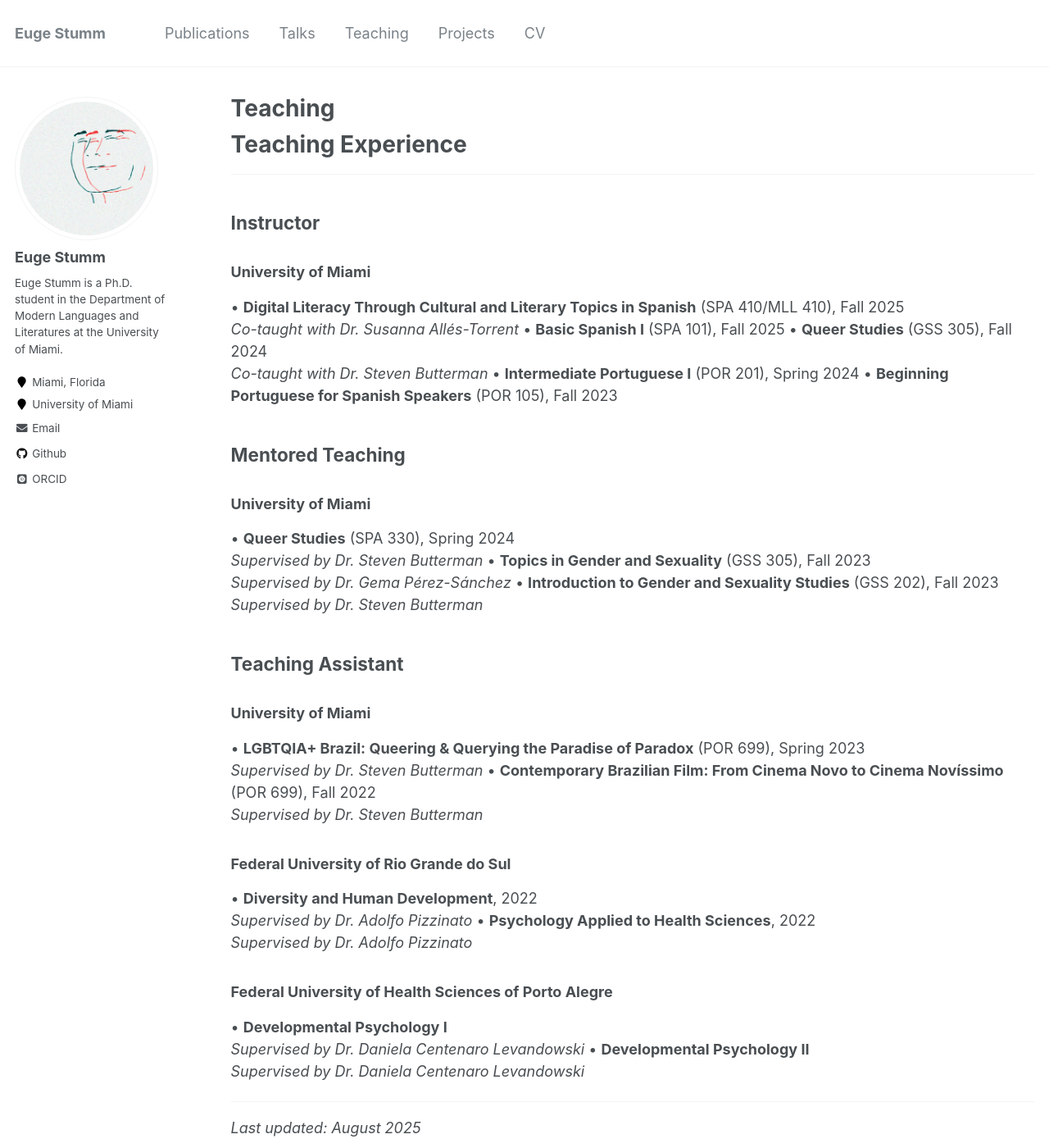
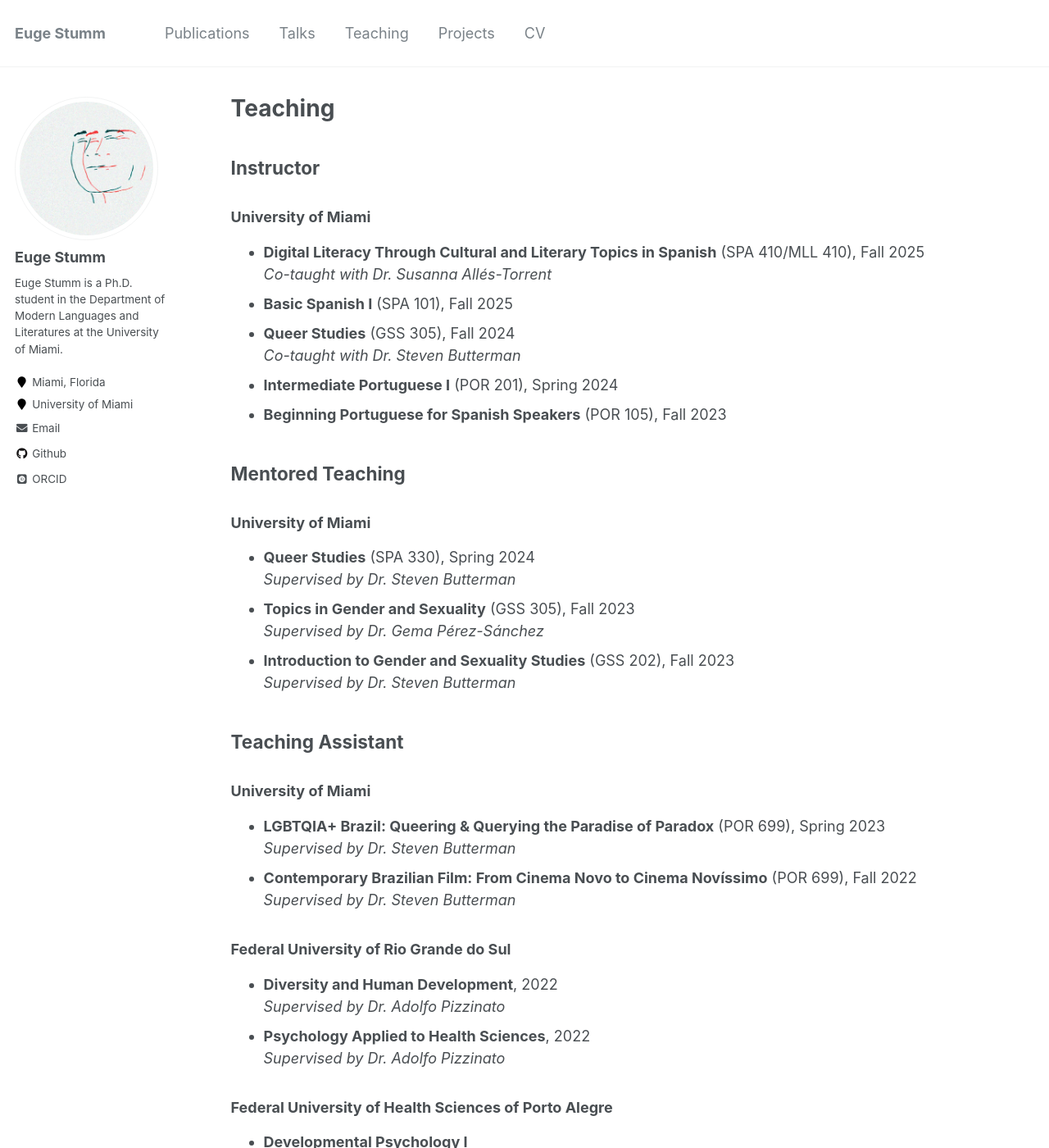
Before and after one commit to eugestumm/eugestumm.github.io, a Jekyll site: the page built from _pages/teaching.md, in a window 1280 px wide and 1400 px high. Shown: the whole window at 82% size. Built offline with Jekyll 4.4.1, drawn with Linux system fonts in a browser that asks for light colours; some web fonts are replaced.

Commit message:
Update teaching.md

```diff
--- a/_pages/teaching.md
+++ b/_pages/teaching.md
@@ -7,59 +7,48 @@ toc: true
 toc_label: 'Teaching Experience'
 ---
 
-# Teaching Experience
----
-
 ## Instructor
 
 ### University of Miami
 
-• **Digital Literacy Through Cultural and Literary Topics in Spanish** (SPA 410/MLL 410), Fall 2025
-    *Co-taught with Dr. Susanna Allés-Torrent*
-• **Basic Spanish I** (SPA 101), Fall 2025
-• **Queer Studies** (GSS 305), Fall 2024
-    *Co-taught with Dr. Steven Butterman*
-• **Intermediate Portuguese I** (POR 201), Spring 2024
-• **Beginning Portuguese for Spanish Speakers** (POR 105), Fall 2023
-
+- **Digital Literacy Through Cultural and Literary Topics in Spanish** (SPA 410/MLL 410), Fall 2025
+  *Co-taught with Dr. Susanna Allés-Torrent*
+- **Basic Spanish I** (SPA 101), Fall 2025
+- **Queer Studies** (GSS 305), Fall 2024
+  *Co-taught with Dr. Steven Butterman*
+- **Intermediate Portuguese I** (POR 201), Spring 2024
+- **Beginning Portuguese for Spanish Speakers** (POR 105), Fall 2023
 
 ## Mentored Teaching
 
 ### University of Miami
 
-• **Queer Studies** (SPA 330), Spring 2024
-    *Supervised by Dr. Steven Butterman*
-• **Topics in Gender and Sexuality** (GSS 305), Fall 2023
-    *Supervised by Dr. Gema Pérez-Sánchez*
-• **Introduction to Gender and Sexuality Studies** (GSS 202), Fall 2023
-    *Supervised by Dr. Steven Butterman*
-
+- **Queer Studies** (SPA 330), Spring 2024
+  *Supervised by Dr. Steven Butterman*
+- **Topics in Gender and Sexuality** (GSS 305), Fall 2023
+  *Supervised by Dr. Gema Pérez-Sánchez*
+- **Introduction to Gender and Sexuality Studies** (GSS 202), Fall 2023
+  *Supervised by Dr. Steven Butterman*
 
 ## Teaching Assistant
 
 ### University of Miami
 
-• **LGBTQIA+ Brazil: Queering & Querying the Paradise of Paradox** (POR 699), Spring 2023
-    *Supervised by Dr. Steven Butterman*
-• **Contemporary Brazilian Film: From Cinema Novo to Cinema Novíssimo** (POR 699), Fall 2022
-    *Supervised by Dr. Steven Butterman*
+- **LGBTQIA+ Brazil: Queering & Querying the Paradise of Paradox** (POR 699), Spring 2023
+  *Supervised by Dr. Steven Butterman*
+- **Contemporary Brazilian Film: From Cinema Novo to Cinema Novíssimo** (POR 699), Fall 2022
+  *Supervised by Dr. Steven Butterman*
 
 ### Federal University of Rio Grande do Sul
 
-• **Diversity and Human Development**, 2022
-    *Supervised by Dr. Adolfo Pizzinato*
-• **Psychology Applied to Health Sciences**, 2022
-    *Supervised by Dr. Adolfo Pizzinato*
+- **Diversity and Human Development**, 2022
+  *Supervised by Dr. Adolfo Pizzinato*
+- **Psychology Applied to Health Sciences**, 2022
+  *Supervised by Dr. Adolfo Pizzinato*
 
 ### Federal University of Health Sciences of Porto Alegre
 
-• **Developmental Psychology I**
-    *Supervised by Dr. Daniela Centenaro Levandowski*
-• **Developmental Psychology II**
-    *Supervised by Dr. Daniela Centenaro Levandowski*
-
-
-
----
-
-*Last updated: August 2025*
+- **Developmental Psychology I**
+  *Supervised by Dr. Daniela Centenaro Levandowski*
+- **Developmental Psychology II**
+  *Supervised by Dr. Daniela Centenaro Levandowski*
```
